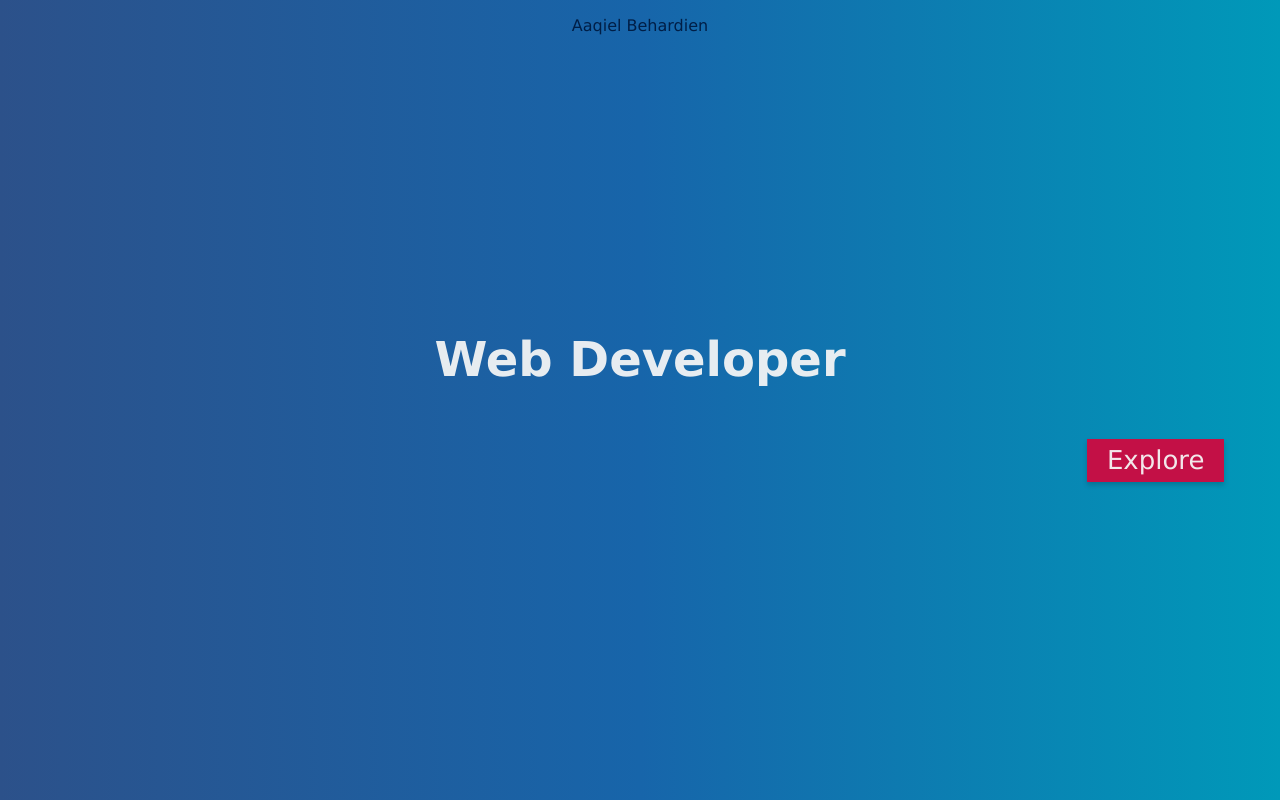
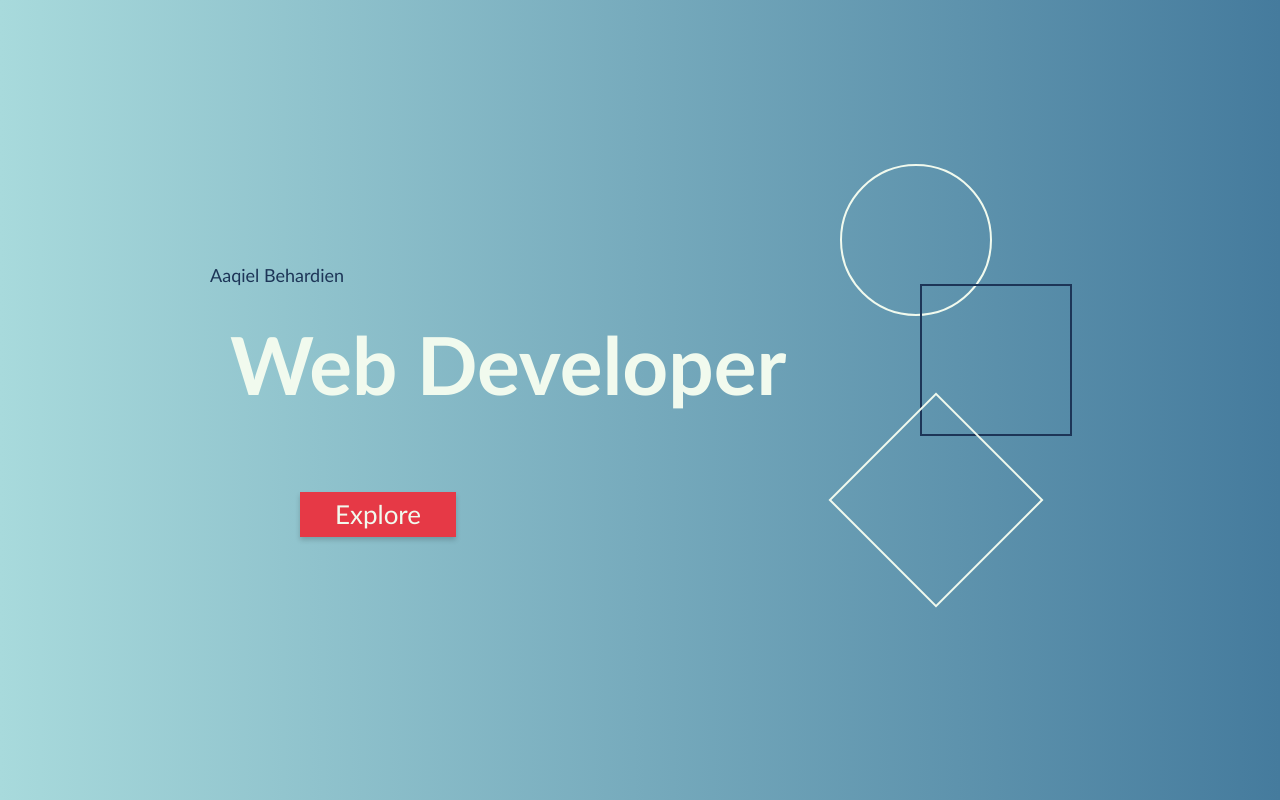
Before and after one commit to xjr007/aaqiel.behardien, a React (Create React App) app: page / in a window 1280 px wide. Built offline with nearby package versions, Linux system fonts and the light colour scheme.

Commit message:
responsiveness for landing section | incomplete media queries

```diff
--- a/src/assets/styles/style.css
+++ b/src/assets/styles/style.css
@@ -1,5 +1,5 @@
 * {
-  font-family: 'Lucida Sans', 'Lucida Sans Regular', 'Lucida Grande', 'Lucida Sans Unicode', Geneva, Verdana, sans-serif;
+  font-family: 'Gill Sans', 'Gill Sans MT', Calibri, 'Trebuchet MS', sans-serif;
   padding: 0;
   margin: 0;
   -webkit-box-sizing: border-box;
@@ -18,6 +18,8 @@
           flex-direction: column;
   height: 100vh;
   width: 100%;
+  background: -webkit-gradient(linear, right top, left top, from(#457b9d), to(#a8dadc));
+  background: linear-gradient(to left, #457b9d, #a8dadc);
 }
 
 .App .intro_section {
@@ -37,17 +39,24 @@
   -webkit-box-align: center;
       -ms-flex-align: center;
           align-items: center;
-  background: -webkit-gradient(linear, right top, left top, from(#0099b9), color-stop(#1765aa), to(#2c518a));
-  background: linear-gradient(to left, #0099b9, #1765aa, #2c518a);
 }
 
 .App .intro_section .word_box {
+  width: auto;
   margin-left: 48px;
   margin-right: 48px;
+  border-style: none;
+  padding: 0.75em;
+}
+
+.App .intro_section .word_box #name {
+  font-weight: 300;
+  font-size: 18px;
+  color: #1d3557;
 }
 
 .App .intro_section .word_box #profession {
-  color: rgba(245, 245, 245, 0.938);
+  color: #f1faee;
   display: -webkit-inline-box;
   display: -ms-inline-flexbox;
   display: inline-flex;
@@ -73,42 +82,87 @@
   -webkit-box-align: center;
       -ms-flex-align: center;
           align-items: center;
+  text-align: center;
+  -ms-flex-item-align: end;
+      align-self: flex-end;
   min-width: 4em;
   min-height: 22px;
   -webkit-box-shadow: 0 3px 5px rgba(0, 0, 0, 0.18);
           box-shadow: 0 3px 5px rgba(0, 0, 0, 0.18);
   border-style: none;
-  color: rgba(245, 245, 245, 0.938);
+  color: #f1faee;
   font-size: 26px;
   font-weight: 550;
-  text-align: center;
   padding: 0.25em 0.75em;
   margin-top: 40px;
-  -ms-flex-item-align: end;
-      align-self: flex-end;
-  margin-right: 56px;
-  background-color: #c31046;
+  margin-right: 48px;
+  background-color: #e63946;
   -webkit-transition: 220ms all ease-in-out;
   transition: 220ms all ease-in-out;
 }
 
 .App .intro_section .btn_explore:hover, .App .intro_section .btn_explore:active {
-  background-color: #9c0d38;
+  background-color: #cc1a27;
   cursor: pointer;
 }
 
 .App .intro_section .btn_explore:focus {
   outline-style: solid;
   outline-color: transparent;
-  -webkit-box-shadow: 0 0 0 2px #750a2a;
-          box-shadow: 0 0 0 2px #750a2a;
+  -webkit-box-shadow: 0 0 0 2px #99131d;
+          box-shadow: 0 0 0 2px #99131d;
 }
 
-.App .intro_section #name {
-  position: absolute;
-  font-weight: 300;
-  font-size: 16px;
-  top: 16px;
-  color: #001e46;
+@media only screen and (min-width: 770px) and (max-width: 1440px) {
+  .App .intro_section .shapes {
+    position: relative;
+    -ms-flex-item-align: center;
+        -ms-grid-row-align: center;
+        align-self: center;
+    left: 200px;
+    bottom: 100px;
+  }
+  .App .intro_section .shapes #circle {
+    position: absolute;
+    height: 152px;
+    width: 152px;
+    border: solid 2px #f1faee;
+    border-radius: 50%;
+  }
+  .App .intro_section .shapes #square {
+    top: 120px;
+    left: 80px;
+    position: absolute;
+    height: 152px;
+    width: 152px;
+    border: solid 2px #1d3557;
+  }
+  .App .intro_section .shapes #triangle {
+    top: 260px;
+    left: 20px;
+    position: absolute;
+    width: 152px;
+    height: 152px;
+    -webkit-transform: rotate(45deg);
+            transform: rotate(45deg);
+    border: solid 2px #f1faee;
+  }
+  .App .intro_section .word_box {
+    margin-left: 200px;
+    -ms-flex-item-align: start;
+        align-self: flex-start;
+    border-style: none;
+  }
+  .App .intro_section .word_box #profession {
+    font-size: 80px;
+  }
+  .App .intro_section .btn_explore {
+    -ms-flex-item-align: start;
+        align-self: flex-start;
+    margin-left: 300px;
+    margin-top: 50px;
+    min-width: 6em;
+    min-height: 44px;
+  }
 }
 /*# sourceMappingURL=style.css.map */
--- a/src/assets/styles/style.scss
+++ b/src/assets/styles/style.scss
@@ -3,17 +3,21 @@ $purple-blue: #3c49a6;
 $pink-red-faded: #b36c8e;
 $cyan: #17bbd0;
 $red-pink-dom-clr: #c31046;
-$white: rgba(245, 245, 245, 0.938);
 $lighter-blue: #003c8b;
 $dark-blue: #001e46;
+
+$red: #e63946;
+$white: #f1faee;
+$turquiose: #a8dadc;
+$ocean-blue: #457b9d;
+$navy-blue: #1d3557;
 
 @mixin border-default($colour) {
 	border: solid 2px $colour;
 }
 
 * {
-	font-family: 'Lucida Sans', 'Lucida Sans Regular', 'Lucida Grande',
-		'Lucida Sans Unicode', Geneva, Verdana, sans-serif;
+	font-family: 'Gill Sans', 'Gill Sans MT', Calibri, 'Trebuchet MS', sans-serif;
 	padding: 0;
 	margin: 0;
 	box-sizing: border-box;
@@ -26,6 +30,8 @@ $dark-blue: #001e46;
 	height: 100vh;
 	width: 100%;
 
+	background: linear-gradient(to left, $ocean-blue, $turquiose);
+
 	.intro_section {
 		font-size: smaller;
 		height: 100vh;
@@ -34,11 +40,20 @@ $dark-blue: #001e46;
 		flex-direction: column;
 		justify-content: center;
 		align-items: center;
-		background: linear-gradient(to left, #0099b9, #1765aa, #2c518a);
 
 		.word_box {
+			width: auto;
 			margin-left: 48px;
 			margin-right: 48px;
+
+			border-style: none;
+			padding: 0.75em;
+
+			#name {
+				font-weight: 300;
+				font-size: 18px;
+				color: $navy-blue;
+			}
 
 			#profession {
 				color: $white;
@@ -56,39 +71,90 @@ $dark-blue: #001e46;
 			display: inline-flex;
 			justify-content: center;
 			align-items: center;
+			text-align: center;
+			align-self: flex-end;
+
 			min-width: 4em;
 			min-height: 22px;
+
 			box-shadow: 0 3px 5px rgba(0, 0, 0, 0.18);
 			border-style: none;
+
 			color: $white;
 			font-size: 26px;
 			font-weight: 550;
-			text-align: center;
+
 			padding: 0.25em 0.75em;
 			margin-top: 40px;
-			align-self: flex-end;
-			margin-right: 56px;
-			background-color: $red-pink-dom-clr;
+			margin-right: 48px;
+
+			background-color: $red;
+
 			transition: 220ms all ease-in-out;
+
 			&:hover,
 			&:active {
-				background-color: scale-color($red-pink-dom-clr, $lightness: -20%);
+				background-color: scale-color($red, $lightness: -20%);
 				cursor: pointer;
 			}
 			&:focus {
 				outline-style: solid;
 				outline-color: transparent;
-				box-shadow: 0 0 0 2px
-					scale-color($red-pink-dom-clr, $lightness: -40%);
+				box-shadow: 0 0 0 2px scale-color($red, $lightness: -40%);
 			}
-		}
-
-		#name {
-			position: absolute;
-			font-weight: 300;
-			font-size: 16px;
-			top: 16px;
-			color: $dark-blue;
 		}
 	}
 }
+
+@media only screen and (min-width: 770px) and (max-width: 1440px) {
+	.App {
+		.intro_section {
+			.shapes {
+				position: relative;
+				align-self: center;
+				left: 200px;
+				bottom: 100px;
+
+				#circle {
+					position: absolute;
+					height: 152px;
+					width: 152px;
+					@include border-default($white);
+					border-radius: 50%;
+				}
+				#square {
+					top: 120px;
+					left: 80px;
+					position: absolute;
+					height: 152px;
+					width: 152px;
+					@include border-default($navy-blue);
+				}
+				#triangle {
+					top: 260px;
+					left: 20px;
+					position: absolute;
+					width: 152px;
+					height: 152px;
+					transform: rotate(45deg);
+					@include border-default($white);
+				}
+			}
+			.word_box {
+				margin-left: 200px;
+				align-self: flex-start;
+				border-style: none;
+				#profession {
+					font-size: 80px;
+				}
+			}
+			.btn_explore {
+				align-self: flex-start;
+				margin-left: 300px;
+				margin-top: 50px;
+				min-width: 6em;
+				min-height: 44px;
+			}
+		}
+	}
+}
--- a/src/components/sections/introSection.js
+++ b/src/components/sections/introSection.js
@@ -3,10 +3,18 @@ import React from 'react';
 export const introSection = () => {
 	return (
 		<section className='intro_section'>
-			<h3 id='name'>Aaqiel Behardien</h3>
-			<div className='word_box'>
+			<div className='shapes'>
+				<div id='circle'></div>
+				<div id='square'></div>
+				<div id='triangle'></div>
+			</div>
+
+			<fieldset className='word_box'>
+				<legend>
+					<h3 id='name'>Aaqiel Behardien</h3>
+				</legend>
 				<h1 id='profession'>Web Developer</h1>
-			</div>
+			</fieldset>
 			<button type='button' className='btn_explore'>
 				Explore
 			</button>
```
Also changed, not shown: 1 other file (tests, documents, lock files or other folders).
